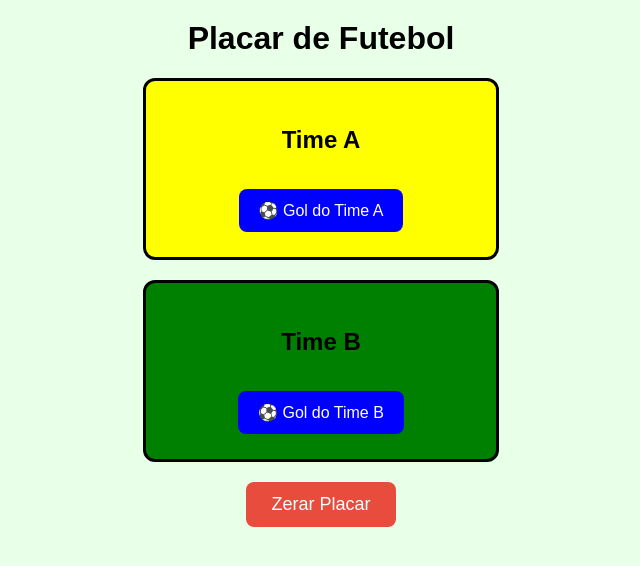
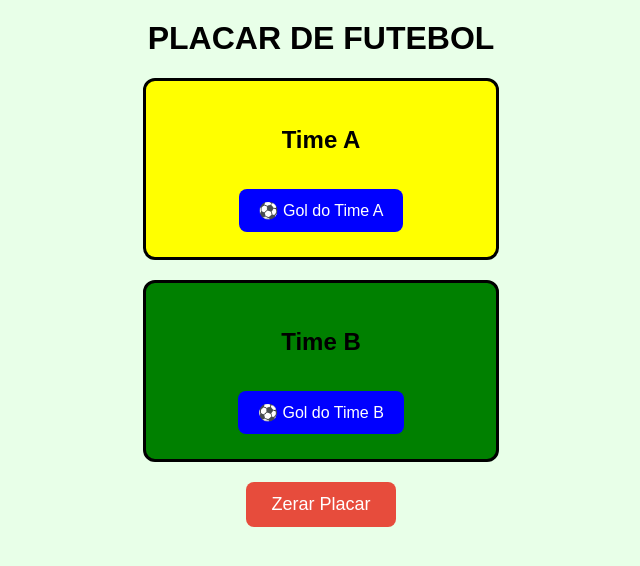
Before and after one commit to msouza-dev/webdevplacar, a plain HTML site: page index.html in a window 1280 px wide. Shown: the whole page, without its empty margins (319-959 px from the left). Drawn offline with Linux system fonts and the light colour scheme.

Commit message:
Alterado o h1 para maiusculo

```diff
--- a/index.html
+++ b/index.html
@@ -7,7 +7,7 @@
 </head>
 <body>
 <header class="fundo">
-    <h1>Placar de Futebol</h1>
+    <h1>PLACAR DE FUTEBOL</h1>
 
     <div class="caixa1">
         <h2>Time A</h2>
```
